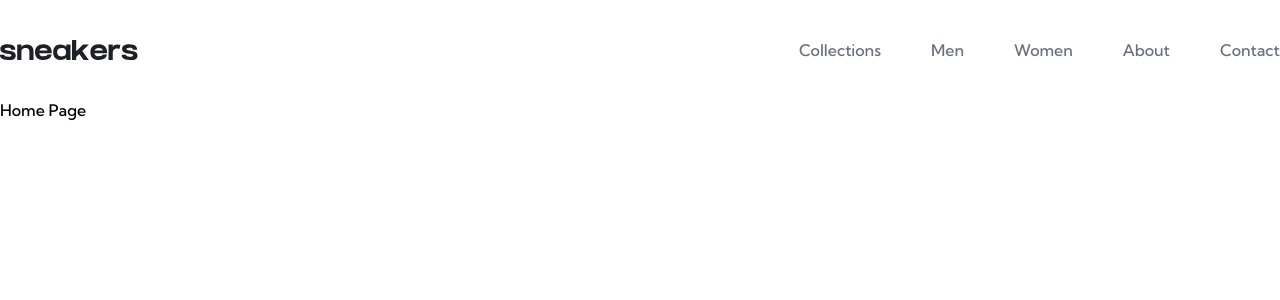
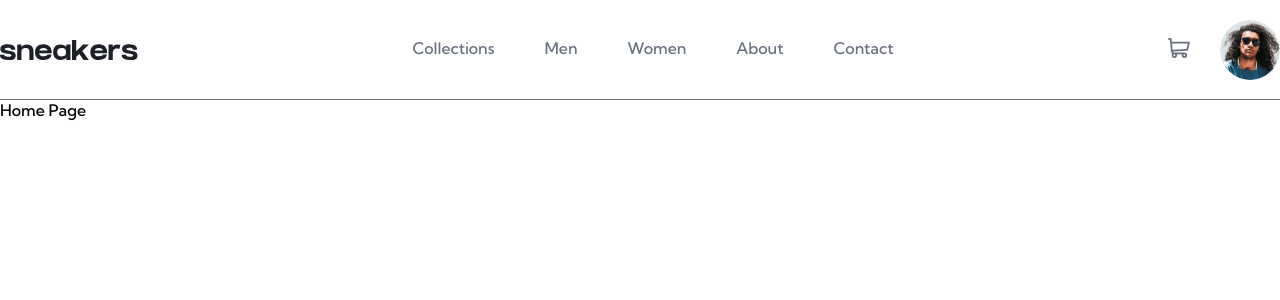
Before and after one commit to fail2ban1337/E-commerce-product-page, a React (Create React App) app: page / in a window 1280 px wide. Shown: the top 300 px of the page. Built offline with nearby package versions, Linux system fonts and the light colour scheme.

Commit message:
add card container

```diff
--- a/src/components/Theme.js
+++ b/src/components/Theme.js
@@ -24,4 +24,6 @@ export const rootTheme = {
   lightbox_background: "hsl(0, 0%, 0%, .75)",
   font_white_400: "400",
   font_white_700: "700",
+  orange: "hsl(26, 100%, 55%)",
+  pale_orange: "hsl(25, 100%, 94%)",
 };
--- a/src/components/header/index.js
+++ b/src/components/header/index.js
@@ -1,5 +1,13 @@
-import React from "react";
+import React, {
+  createContext,
+  useState,
+  useContext,
+  useRef,
+  useEffect,
+} from "react";
 import {
+  CartContainer,
+  CartElement,
   CartImage,
   Container,
   Logo,
@@ -8,7 +16,10 @@ import {
   NavListElement,
   NavListElementLink,
   ProfileContainer,
+  UserImage,
 } from "./styles";
+
+const CartContext = createContext();
 
 export default function Header({ children, restProps }) {
   return <Container {...restProps}>{children}</Container>;
@@ -32,6 +43,65 @@ Header.NavListElementLink = function ({ children, ...restProps }) {
 Header.ProfileContainer = function ({ children, ...restProps }) {
   return <ProfileContainer {...restProps}>{children}</ProfileContainer>;
 };
-Header.CartImage = function ({ ...restProps }) {
-  return <CartImage {...restProps} />;
+Header.CartContainer = function HeaderCartContainer({
+  children,
+  ...restProps
+}) {
+  const [card, setCard] = useState({
+    cardActive: false,
+  });
+  return (
+    <CartContext.Provider value={{ card, setCard }}>
+      <CartContainer>{children}</CartContainer>
+    </CartContext.Provider>
+  );
 };
+Header.CartImage = function HeaderCartImage({ children, ...restProps }) {
+  const { card, setCard } = useContext(CartContext);
+
+  console.log(card);
+  const handlcartOpen = () => {
+    setCard((state) => ({
+      ...state,
+      cardActive: !state.cardActive,
+    }));
+  };
+
+  return <CartImage onClick={() => handlcartOpen()} {...restProps} />;
+};
+function useOutsideAlerter(ref) {
+  const { card, setCard } = useContext(CartContext);
+  useEffect(() => {
+    /**
+     * Alert if clicked on outside of element
+     */
+    function handleClickOutside(event) {
+      if (ref.current && !ref.current.contains(event.target)) {
+        setCard((state) => ({
+          ...state,
+          cardActive: false,
+        }));
+      }
+    }
+    // Bind the event listener
+    document.addEventListener("mousedown", handleClickOutside);
+    return () => {
+      // Unbind the event listener on clean up
+      document.removeEventListener("mousedown", handleClickOutside);
+    };
+  }, [ref]);
+}
+Header.CartElement = function HeaderCartElement({ children, ...restProps }) {
+  const wrapperRef = useRef(null);
+  useOutsideAlerter(wrapperRef);
+
+  const { card, setCard } = useContext(CartContext);
+  const { cardActive } = card;
+  return (
+    <>{cardActive && <CartElement ref={wrapperRef}>{children}</CartElement>}</>
+  );
+};
+
+Header.UserImage = function ({ ...restProps }) {
+  return <UserImage {...restProps} />;
+};
--- a/src/components/header/styles/index.js
+++ b/src/components/header/styles/index.js
@@ -8,24 +8,62 @@ export const Container = styled.header`
   height: 100px;
   max-width: 1440px;
   margin: 0 auto;
+  border-bottom: 1px solid ${({ theme }) => theme.dark_grayish_blue};
 `;
 
 export const Logo = styled.img``;
 
-export const NavListContainer = styled.div``;
+export const NavListContainer = styled.div`
+  height: 100%;
+  margin: auto 0;
+`;
 export const NavList = styled.ul`
   display: flex;
   gap: 50px;
+  height: 100%;
 `;
 export const NavListElement = styled.li`
   list-style: none;
+  display: flex;
+  align-items: center;
+  justify-content: center;
+  border-bottom: 4px solid transparent;
+  margin-bottom: -1px;
+
+  &:hover {
+    border-bottom: 4px solid ${({ theme }) => theme.orange};
+  }
 `;
 export const NavListElementLink = styled.a`
   text-decoration: none;
   color: ${({ theme }) => theme.dark_grayish_blue};
-  font-weight: ${({ theme }) => theme.font_white_400}; ;
+  font-weight: ${({ theme }) => theme.font_weight_400}; ;
 `;
 
-export const ProfileContainer = styled.div``;
-export const CartImage = styled.div``;
-export const UserImage = styled.div``;
+export const ProfileContainer = styled.div`
+  display: flex;
+  align-items: center;
+  gap: 30px;
+  position: relative;
+`;
+export const CartContainer = styled.div``;
+
+export const CartImage = styled.img``;
+export const CartElement = styled.div`
+  position: absolute;
+  top: 70px;
+  right: 0;
+  width: 350px;
+  height: 250px;
+  background: ${({ theme }) => theme.white};
+  box-shadow: rgba(149, 157, 165, 0.2) 0px 8px 24px;
+  border-radius: 10px;
+`;
+export const UserImage = styled.img`
+  width: 60px;
+  border-radius: 50%;
+
+  &:hover {
+    border: 2px solid ${({ theme }) => theme.orange};
+  }
+`;
--- a/src/containers/Header.js
+++ b/src/containers/Header.js
@@ -32,6 +32,13 @@ export default function HeaderContainer() {
           </Header.NavListElement>
         </Header.NavList>
       </Header.NavListContainer>
+      <Header.ProfileContainer>
+        <Header.CartContainer>
+          <Header.CartImage src="images/icon-cart.svg" />
+          <Header.CartElement></Header.CartElement>
+        </Header.CartContainer>
+        <Header.UserImage src="images/image-avatar.png" />
+      </Header.ProfileContainer>
     </Header>
   );
 }
```
